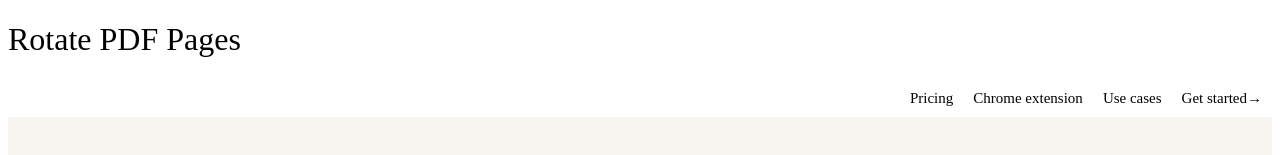
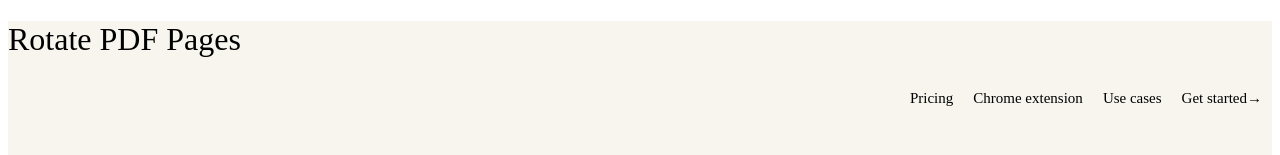
Before and after one commit to xiarongwen/20241112, a Next.js app: page / in a window 1280 px wide. Shown: the top 155 px of the page. Built offline with nearby package versions, Linux system fonts and the light colour scheme.

Commit message:
排查报错原因

```diff
--- a/app/app.scss
+++ /dev/null
@@ -1,4 +0,0 @@
-.bg-white {
-    --tw-bg-opacity: 1;
-    background-color: rgb(255 255 255/var(--tw-bg-opacity))
-}
--- a/app/layout.tsx
+++ b/app/layout.tsx
@@ -1,5 +1,5 @@
 export const metadata = {
-  title: 'Next.js',
+  title: 'Rotate PDF Pages',
   description: 'Generated by Next.js',
 }
 
--- a/app/page.tsx
+++ b/app/page.tsx
@@ -1,14 +1,13 @@
 'use client'
 import PDFProcessor from './component/pdf-processor'
 import 'tailwindcss/tailwind.css';
-import './app.scss';
-import './page.scss';
-import Head from 'next/head';
+import './styles/index.scss';
+// import Head from 'next/head';
 
 const Home = () => {
   return (
     <div className="flex flex-col min-h-screen" style={{ background: "#f7f5ee" }}>
-      <Head>
+      {/* <Head>
         <title>Rotate PDF Pages - Simple PDF Rotation Tool</title>
         <meta name="description" content="Easily rotate PDF pages online. Upload your PDF, click to rotate, and download the modified PDF in seconds." />
         <meta name="keywords" content="PDF, Rotate PDF, PDF Tool, PDF Rotation, Online PDF Rotator" />
@@ -29,7 +28,7 @@ const Home = () => {
         <meta property="og:description" content="Easily rotate PDF pages online. Upload your PDF, click to rotate, and download the modified PDF." />
         <meta property="og:url" content="https://yourdomain.com" />
         <meta property="og:type" content="website" />
-      </Head>
+      </Head> */}
       <header className="bg-white bg-gray-100 p-4 flex justify-between items-center">
         <h1 className="text-2xl font-bold">Rotate PDF Pages</h1>
         <div className="links">
```
Also changed, not shown: app/styles/index.scss (renamed from app/page.scss), 1 other file (tests, documents, lock files or other folders).
